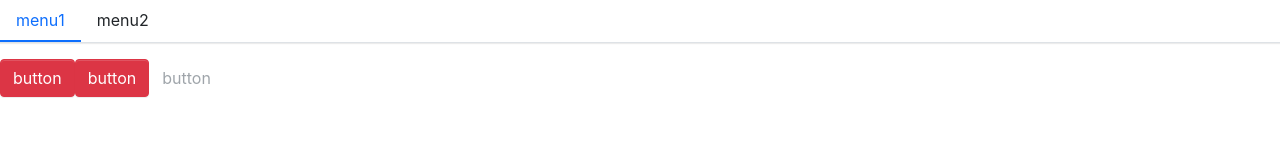
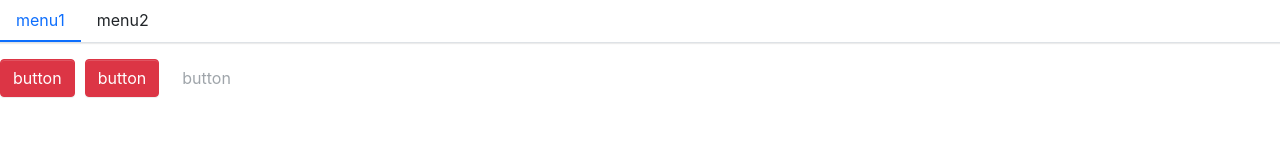
Before and after one commit to TothingWay/better-scroll-react, a React app: page / in a window 1280 px wide. Shown: the top 160 px of the page. Built offline with nearby package versions, Linux system fonts and the light colour scheme.

Commit message:
style: add button margin

```diff
--- a/src/components/Button/_style.scss
+++ b/src/components/Button/_style.scss
@@ -21,6 +21,9 @@
     > * {
       pointer-events: none;
     }
+  }
+  &+.btn {
+    margin-left: 10px;
   }
 }
 
```
